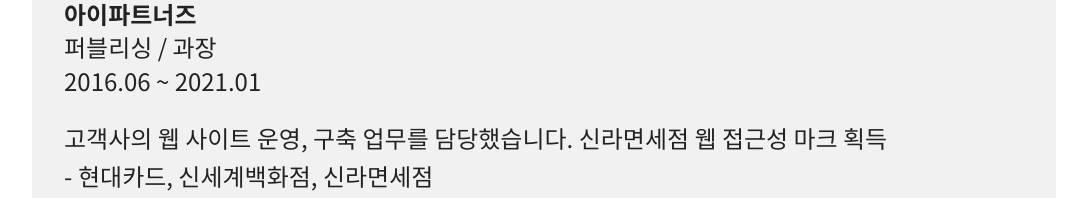
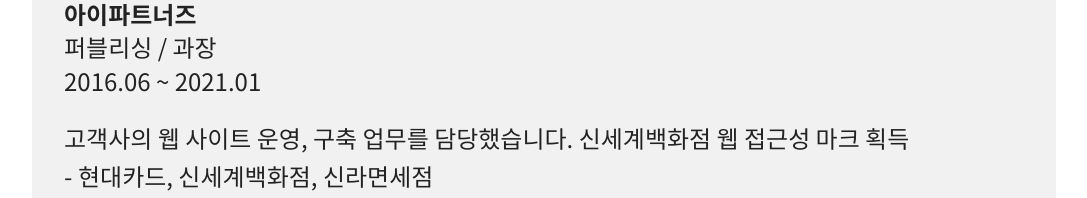
Before and after one commit to kei5693/my-portfolio, a React (Create React App) app: page / in a window 1280 px wide. Shown: the part 3760-3958 px from the top of the page, without its empty margins (96-1183 px from the left). Built offline with nearby package versions, Linux system fonts and the light colour scheme.

Commit message:
문구 수정

```diff
--- a/src/App.js
+++ b/src/App.js
@@ -370,7 +370,7 @@
       department: '퍼블리싱',
       position:   '과장',
       period:     '2016.06 ~ 2021.01',
-      work:       '고객사의 웹 사이트 운영, 구축 업무를 담당했습니다. 신라면세점 웹 접근성 마크 획득',
+      work:       '고객사의 웹 사이트 운영, 구축 업무를 담당했습니다. 신세계백화점 웹 접근성 마크 획득',
       client:     '현대카드, 신세계백화점, 신라면세점',
       skill:      'Jquery, Javascript, HTML5, CSS3'
     },
```
